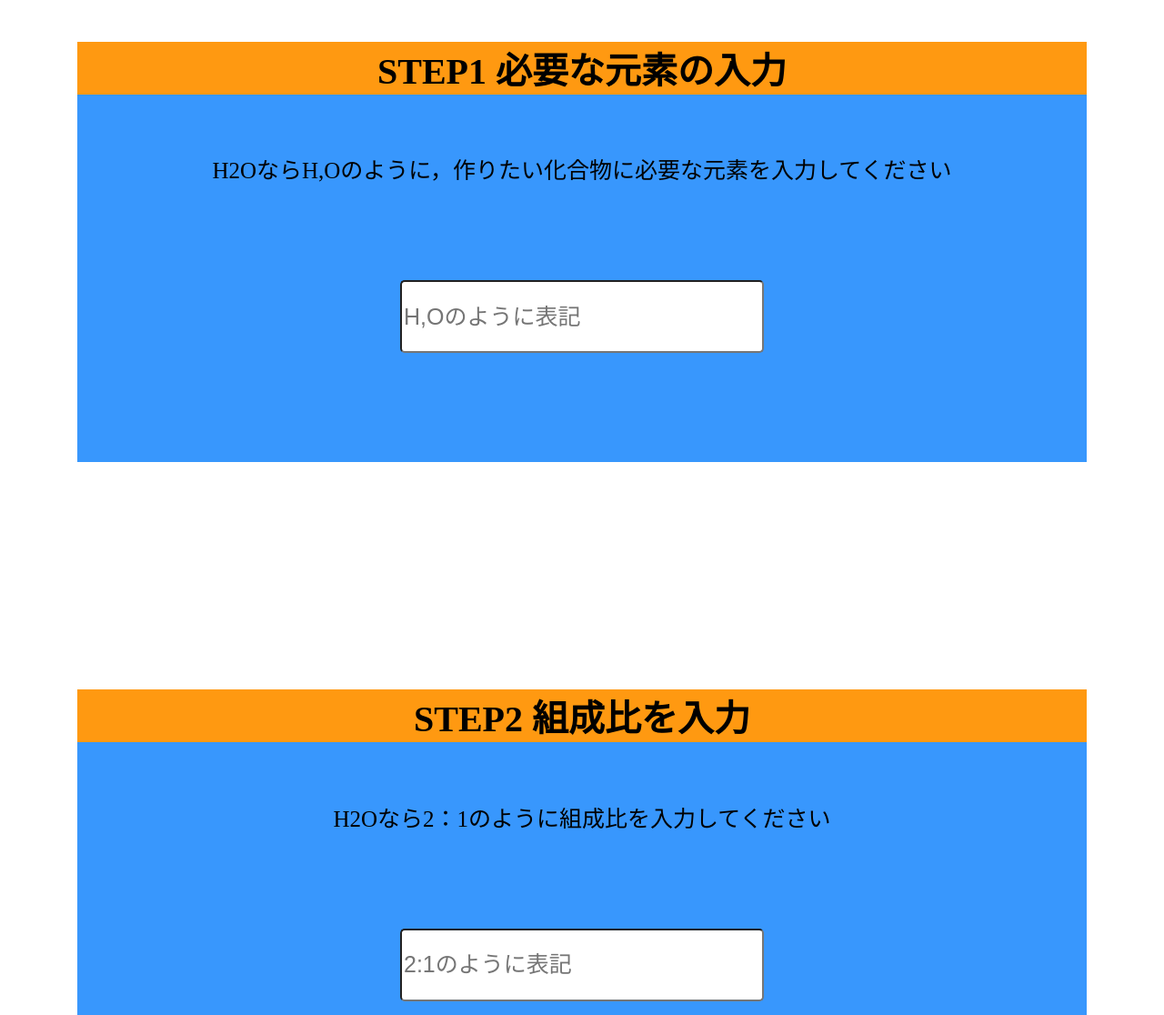
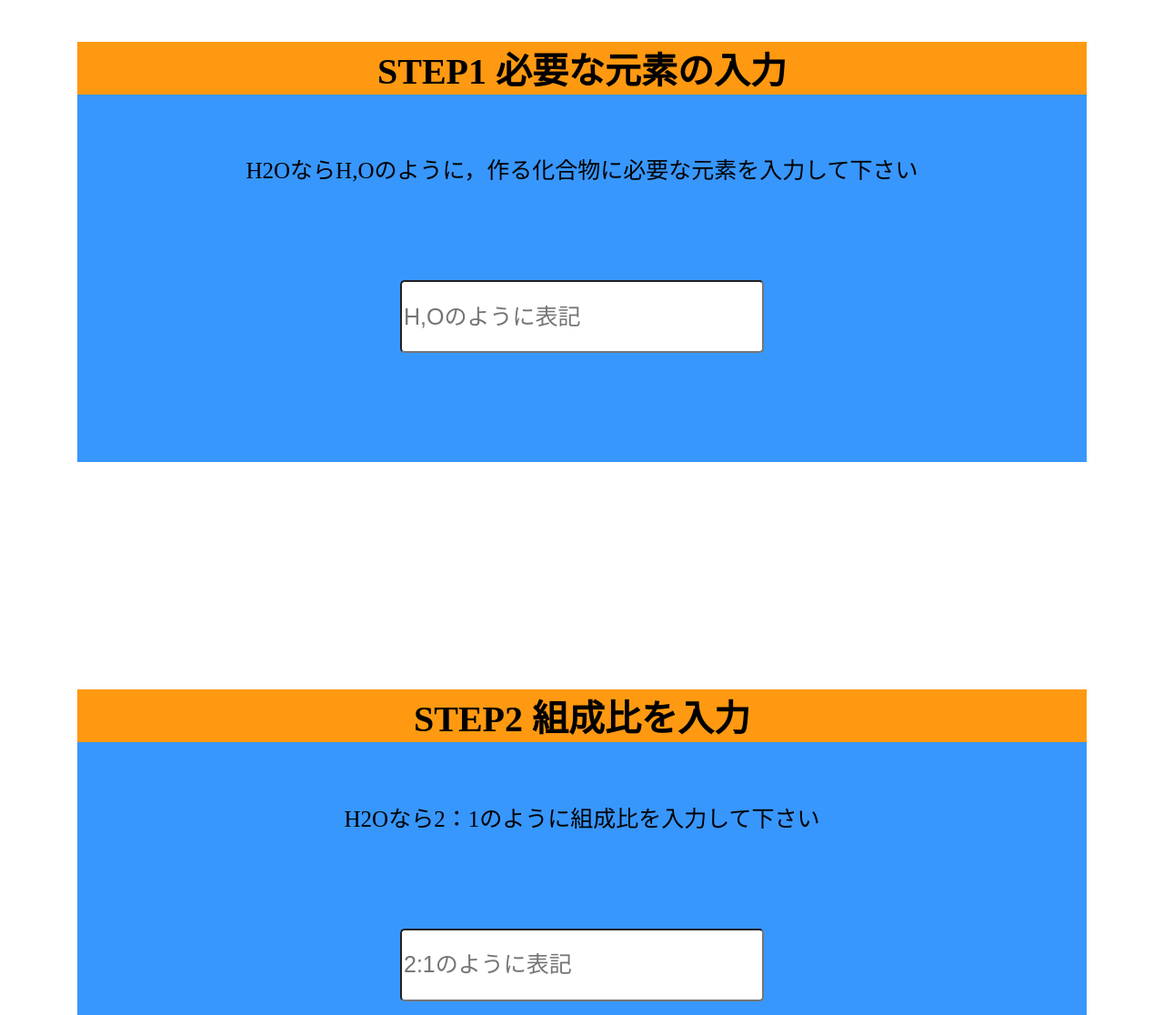
Before and after one commit to gaku0522/gaku0522.github.io, a plain HTML site: page index.html in a window 1280 px wide. Shown: the part 840-1956 px from the top of the page at 91% size. Drawn offline with Linux system fonts and the light colour scheme.

Commit message:
Update index.html

```diff
--- a/index.html
+++ b/index.html
@@ -36,7 +36,7 @@
 
         <div class="STEP">
           <h2>STEP1 必要な元素の入力</h2>
-          <p>H2OならH,Oのように，作りたい化合物に必要な元素を入力してください</p>
+          <p>H2OならH,Oのように，作る化合物に必要な元素を入力して下さい</p>
           <div class="input">
             <form id="form1" action="#">
               <input type="text" id="input_message" placeholder="H,Oのように表記"class="textbox" >
@@ -47,7 +47,7 @@
 
         <div class="STEP">
           <h2>STEP2 組成比を入力</h2>
-          <p>H2Oなら2：1のように組成比を入力してください</p>
+          <p>H2Oなら2：1のように組成比を入力して下さい</p>
 
             <div class="input">
               <form id="form1" action="#">
```
